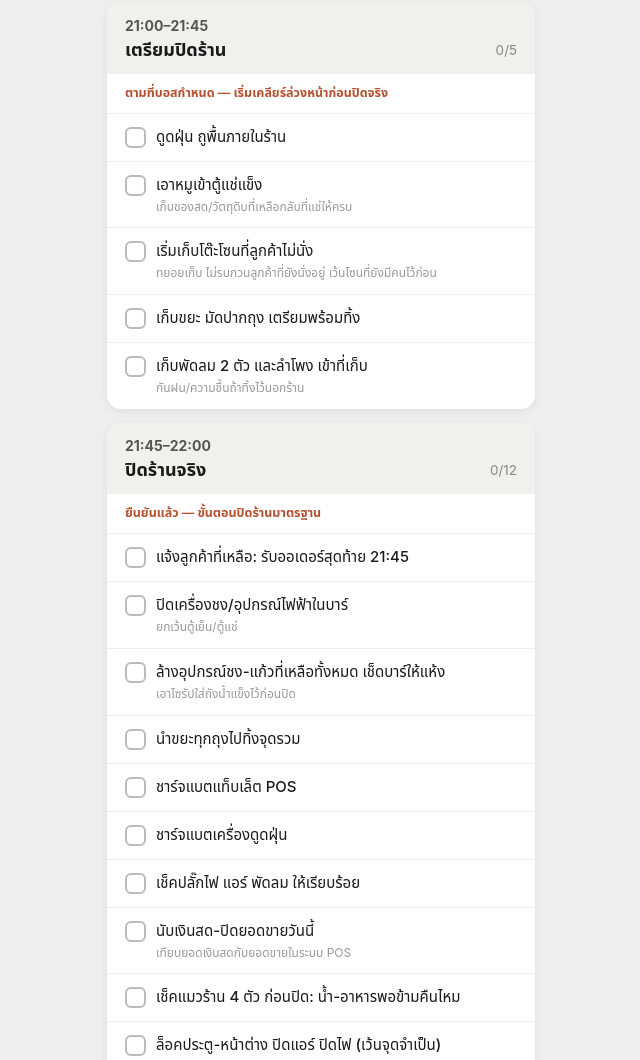
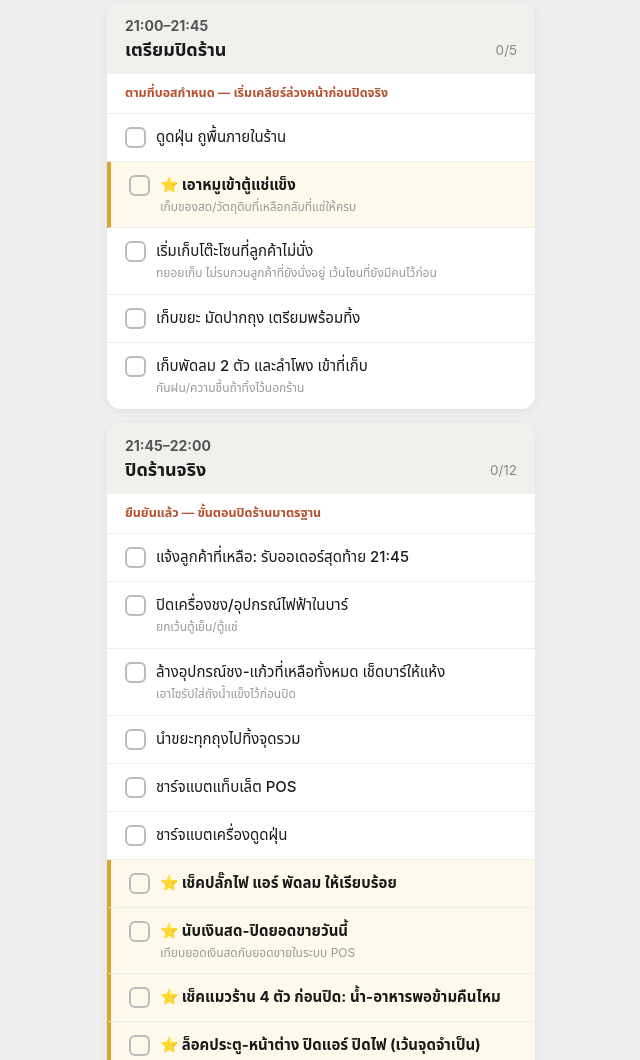
Before and after one commit to ta1150/meowcha-dashboard, a plain HTML site: page sop_evening.html in a window 1280 px wide. Shown: the part 1074-2134 px from the top of the page, without its empty margins (319-959 px from the left). Drawn offline with Linux system fonts and the light colour scheme.

Commit message:
Mark critical non-routine tasks (safety/money/animal/food) with star

```diff
--- a/sop_evening.html
+++ b/sop_evening.html
@@ -38,6 +38,9 @@
   .redline{ color:#b5502f; font-weight:700; font-size:11.5px; margin-top:3px; }
   .resetbar{ text-align:center; padding:10px 0 30px; }
   .resetbtn{ background:#fff; border:1px solid #ccc; color:#777; font-size:12.5px; padding:8px 18px; border-radius:20px; }
+  .item.imp{ background:#fff9ec; border-left:4px solid #d9a526; }
+  .item.imp .ititle{ font-weight:700; }
+  .star{ color:#d9a526; margin-right:3px; }
 </style>
 </head>
 <body>
@@ -71,7 +74,7 @@ const SECTIONS = [
   { id:'e3', time:'21:00–21:45', title:'เตรียมปิดร้าน', note:'ตามที่บอสกำหนด — เริ่มเคลียร์ล่วงหน้าก่อนปิดจริง', isDraft:false,
     items:[
       {t:'ดูดฝุ่น ถูพื้นภายในร้าน'},
-      {t:'เอาหมูเข้าตู้แช่แข็ง', s:'เก็บของสด/วัตถุดิบที่เหลือกลับที่แช่ให้ครบ'},
+      {t:'เอาหมูเข้าตู้แช่แข็ง', s:'เก็บของสด/วัตถุดิบที่เหลือกลับที่แช่ให้ครบ', imp:true},
       {t:'เริ่มเก็บโต๊ะโซนที่ลูกค้าไม่นั่ง', s:'ทยอยเก็บ ไม่รบกวนลูกค้าที่ยังนั่งอยู่ เว้นโซนที่ยังมีคนไว้ก่อน'},
       {t:'เก็บขยะ มัดปากถุง เตรียมพร้อมทิ้ง'},
       {t:'เก็บพัดลม 2 ตัว และลำโพง เข้าที่เก็บ', s:'กันฝน/ความชื้นถ้าทิ้งไว้นอกร้าน'},
@@ -84,10 +87,10 @@ const SECTIONS = [
       {t:'นำขยะทุกถุงไปทิ้งจุดรวม'},
       {t:'ชาร์จแบตแท็บเล็ต POS'},
       {t:'ชาร์จแบตเครื่องดูดฝุ่น'},
-      {t:'เช็คปลั๊กไฟ แอร์ พัดลม ให้เรียบร้อย'},
-      {t:'นับเงินสด-ปิดยอดขายวันนี้', s:'เทียบยอดเงินสดกับยอดขายในระบบ POS'},
-      {t:'เช็คแมวร้าน 4 ตัว ก่อนปิด: น้ำ-อาหารพอข้ามคืนไหม'},
-      {t:'ล็อคประตู-หน้าต่าง ปิดแอร์ ปิดไฟ (เว้นจุดจำเป็น)'},
+      {t:'เช็คปลั๊กไฟ แอร์ พัดลม ให้เรียบร้อย', imp:true},
+      {t:'นับเงินสด-ปิดยอดขายวันนี้', s:'เทียบยอดเงินสดกับยอดขายในระบบ POS', imp:true},
+      {t:'เช็คแมวร้าน 4 ตัว ก่อนปิด: น้ำ-อาหารพอข้ามคืนไหม', imp:true},
+      {t:'ล็อคประตู-หน้าต่าง ปิดแอร์ ปิดไฟ (เว้นจุดจำเป็น)', imp:true},
       {t:'ถ่ายรูปร้านก่อนปิด "ร้านพร้อมปิด"'},
       {t:'แจ้งกลุ่ม: ปิดร้านเรียบร้อย + ปัญหา/ของหมดที่เจอวันนี้'},
     ]},
@@ -129,11 +132,11 @@ function render(){
       </div>
       <div class="note">${sec.note}</div>
       ${sec.items.map((it,i)=>`
-        <div class="item ${st[sec.id+'_'+i]?'done':''}" onclick="toggle('${sec.id}',${i})">
+        <div class="item ${st[sec.id+'_'+i]?'done':''} ${it.imp?'imp':''}" onclick="toggle('${sec.id}',${i})">
           <div class="irow">
             <div class="box"><svg viewBox="0 0 24 24" fill="none" stroke="#fff" stroke-width="3"><path d="M5 13l4 4L19 7"/></svg></div>
             <div class="itext">
-              <div class="ititle">${it.t}${it.isSuggest?' <span style="color:#c9960c;font-size:11px;">(แนะนำ)</span>':''}</div>
+              <div class="ititle">${it.imp?'<span class="star">⭐</span>':''}${it.t}${it.isSuggest?' <span style="color:#c9960c;font-size:11px;">(แนะนำ)</span>':''}</div>
               ${it.s?`<div class="isub">${it.s}</div>`:''}
               ${it.r?`<div class="redline">${it.r}</div>`:''}
             </div>
```
